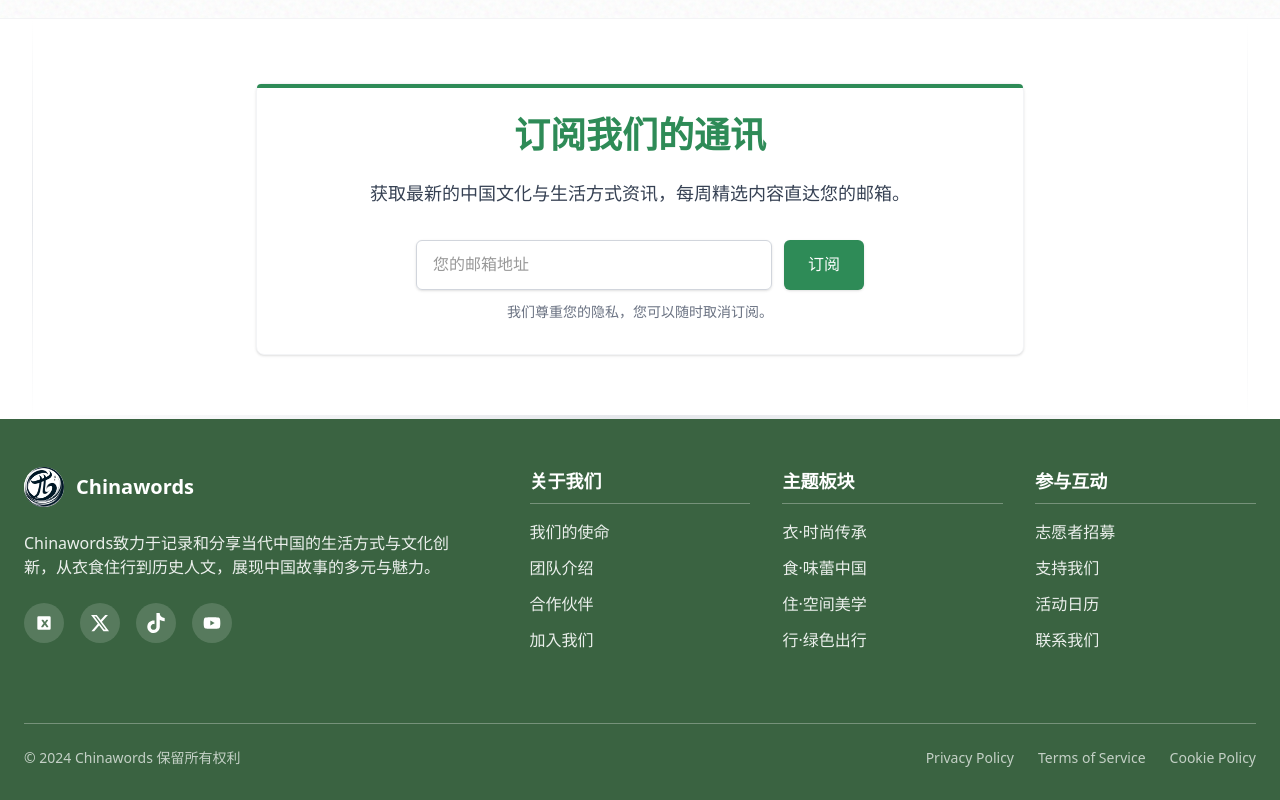
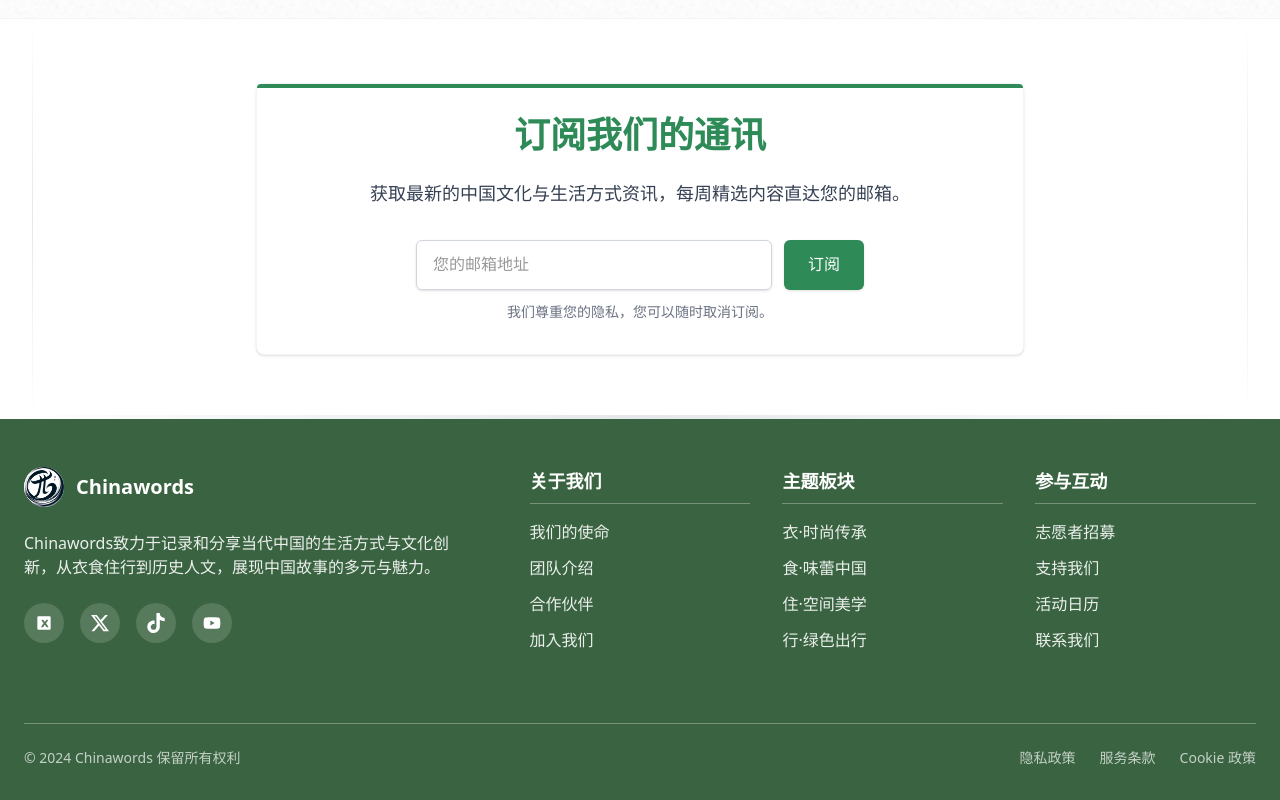
Before and after one commit to Bobbyztz/chinawords, a Next.js app: page / in a window 1280 px wide. Shown: the part 3540-4340 px from the top of the page. Built offline with nearby package versions, Linux system fonts and the light colour scheme.

Commit message:
fix navigation links

```diff
--- a/app/components/BiophilicFooter.tsx
+++ b/app/components/BiophilicFooter.tsx
@@ -136,13 +136,13 @@ const BiophilicFooter: React.FC<BiophilicFooterProps> = ({
           </p>
           <div className="flex space-x-6">
             <Link href="/privacy" className="text-white/70 text-sm hover:text-white transition-colors duration-300">
-              Privacy Policy
+              隐私政策
             </Link>
             <Link href="/terms" className="text-white/70 text-sm hover:text-white transition-colors duration-300">
-              Terms of Service
+              服务条款
             </Link>
             <Link href="/cookies" className="text-white/70 text-sm hover:text-white transition-colors duration-300">
-              Cookie Policy
+              Cookie 政策
             </Link>
           </div>
         </div>
--- /dev/null
+++ b/app/cookies/page.tsx
@@ -0,0 +1,10 @@
+'use client';
+
+import React from 'react';
+import UnderConstruction from '../components/UnderConstruction';
+
+export default function CookiesPage() {
+  return (
+    <UnderConstruction title="Cookie 政策" />
+  );
+}
--- a/app/data/environmentalData.ts
+++ b/app/data/environmentalData.ts
@@ -12,7 +12,7 @@ export const heroData = {
   title: '寰语 · 中国',
   subtitle: '从历史人文到科技发展，探索中国传统与创新的精彩故事',
   ctaText: '开启探索',
-  ctaLink: '/join',
+  ctaLink: '/explore',
   secondaryCtaText: '了解更多',
   secondaryCtaLink: '/about',
   backgroundImage: '/autumn.png'
@@ -28,7 +28,7 @@ export const initiativesData = {
       description: '当代设计师如何复兴汉服元素',
       imageSrc: 'https://images.unsplash.com/photo-1518005068251-37900150dfca?ixlib=rb-4.0.3&ixid=MnwxMjA3fDB8MHxwaG90by1wYWdlfHx8fGVufDB8fHx8&auto=format&fit=crop&w=1000&q=80',
       imageAlt: 'Urban garden with native plants and flowers',
-      link: '/initiatives/urban-rewilding',
+      link: '/fashion/modern-hanfu',
       animationStyle: 'sway' as const
     },
     {
@@ -37,7 +37,7 @@ export const initiativesData = {
       description: '云南石屏豆腐的千年传承',
       imageSrc: 'https://images.unsplash.com/photo-1518780664697-55e3ad937233?ixlib=rb-4.0.3&ixid=MnwxMjA3fDB8MHxwaG90by1wYWdlfHx8fGVufDB8fHx8&auto=format&fit=crop&w=1000&q=80',
       imageAlt: 'Sustainable building with green roof and solar panels',
-      link: '/initiatives/sustainable-design',
+      link: '/food/yunnan-tofu',
       animationStyle: 'none' as const
     },
     {
@@ -46,7 +46,7 @@ export const initiativesData = {
       description: '上海杨树浦电厂更新示范',
       imageSrc: 'https://images.unsplash.com/photo-1591857177580-dc82b9ac4e1e?ixlib=rb-4.0.3&ixid=MnwxMjA3fDB8MHxwaG90by1wYWdlfHx8fGVufDB8fHx8&auto=format&fit=crop&w=1000&q=80',
       imageAlt: 'People working together in a community garden',
-      link: '/initiatives/community-gardens',
+      link: '/living/zero-carbon-community',
       animationStyle: 'ripple' as const
     },
     {
@@ -55,7 +55,7 @@ export const initiativesData = {
       description: '深圳无人驾驶公交实践',
       imageSrc: 'https://images.unsplash.com/photo-1544928147-79a2dbc1f389?ixlib=rb-4.0.3&ixid=MnwxMjA3fDB8MHxwaG90by1wYWdlfHx8fGVufDB8fHx8&auto=format&fit=crop&w=1000&q=80',
       imageAlt: 'Children learning about plants in an outdoor classroom',
-      link: '/initiatives/environmental-education',
+      link: '/travel/autonomous-bus',
       animationStyle: 'none' as const
     },
     {
@@ -64,7 +64,7 @@ export const initiativesData = {
       description: '福建土楼改造的乡宿体验',
       imageSrc: 'https://images.unsplash.com/photo-1475738972911-5b44ce979c37?ixlib=rb-4.0.3&ixid=MnwxMjA3fDB8MHxwaG90by1wYWdlfHx8fGVufDB8fHx8&auto=format&fit=crop&w=1000&q=80',
       imageAlt: 'Volunteers planting trees in a restoration area',
-      link: '/initiatives/habitat-restoration',
+      link: '/living/tulou-hotel',
       animationStyle: 'sway' as const
     },
     {
@@ -73,7 +73,7 @@ export const initiativesData = {
       description: '贵州梯田生态旅游',
       imageSrc: 'https://images.unsplash.com/photo-1509391366360-2e959784a276?ixlib=rb-4.0.3&ixid=MnwxMjA3fDB8MHxwaG90by1wYWdlfHx8fGVufDB8fHx8&auto=format&fit=crop&w=1000&q=80',
       imageAlt: 'Solar panels and wind turbines in a green field',
-      link: '/initiatives/clean-energy',
+      link: '/travel/guizhou-terraces',
       animationStyle: 'none' as const
     }
   ]
@@ -170,10 +170,10 @@ export const footerData = {
     {
       title: '主题板块',
       links: [
-        { label: '衣·时尚传承', href: '/initiatives/urban-rewilding' },
-        { label: '食·味蕾中国', href: '/initiatives/sustainable-design' },
-        { label: '住·空间美学', href: '/initiatives/community-gardens' },
-        { label: '行·绿色出行', href: '/initiatives/environmental-education' }
+        { label: '衣·时尚传承', href: '/fashion' },
+        { label: '食·味蕾中国', href: '/food' },
+        { label: '住·空间美学', href: '/living' },
+        { label: '行·绿色出行', href: '/travel' }
       ]
     },
     {
--- /dev/null
+++ b/app/food/yunnan-tofu/page.tsx
@@ -0,0 +1,10 @@
+'use client';
+
+import React from 'react';
+import UnderConstruction from '../../components/UnderConstruction';
+
+export default function YunnanTofuPage() {
+  return (
+    <UnderConstruction title="云南石屏豆腐" />
+  );
+}
--- /dev/null
+++ b/app/living/tulou-hotel/page.tsx
@@ -0,0 +1,10 @@
+'use client';
+
+import React from 'react';
+import UnderConstruction from '../../components/UnderConstruction';
+
+export default function TulouHotelPage() {
+  return (
+    <UnderConstruction title="文化遗产活化" />
+  );
+}
--- /dev/null
+++ b/app/living/zero-carbon-community/page.tsx
@@ -0,0 +1,10 @@
+'use client';
+
+import React from 'react';
+import UnderConstruction from '../../components/UnderConstruction';
+
+export default function ZeroCarbonCommunityPage() {
+  return (
+    <UnderConstruction title="零碳社区" />
+  );
+}
--- /dev/null
+++ b/app/privacy/page.tsx
@@ -0,0 +1,10 @@
+'use client';
+
+import React from 'react';
+import UnderConstruction from '../components/UnderConstruction';
+
+export default function PrivacyPage() {
+  return (
+    <UnderConstruction title="隐私政策" />
+  );
+}
--- /dev/null
+++ b/app/terms/page.tsx
@@ -0,0 +1,10 @@
+'use client';
+
+import React from 'react';
+import UnderConstruction from '../components/UnderConstruction';
+
+export default function TermsPage() {
+  return (
+    <UnderConstruction title="服务条款" />
+  );
+}
--- /dev/null
+++ b/app/travel/autonomous-bus/page.tsx
@@ -0,0 +1,10 @@
+'use client';
+
+import React from 'react';
+import UnderConstruction from '../../components/UnderConstruction';
+
+export default function AutonomousBusPage() {
+  return (
+    <UnderConstruction title="智慧出行" />
+  );
+}
--- /dev/null
+++ b/app/travel/guizhou-terraces/page.tsx
@@ -0,0 +1,10 @@
+'use client';
+
+import React from 'react';
+import UnderConstruction from '../../components/UnderConstruction';
+
+export default function GuizhouTerracesPage() {
+  return (
+    <UnderConstruction title="山水田园" />
+  );
+}
```
